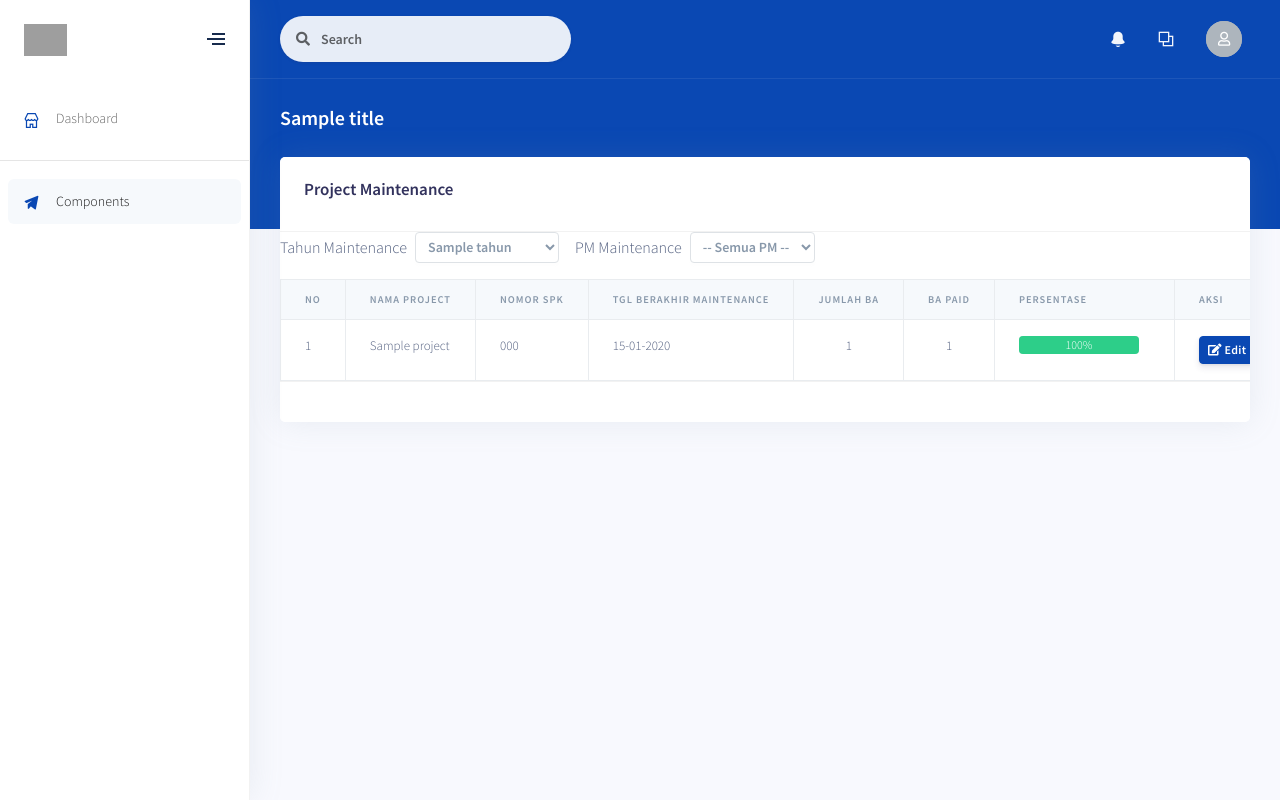
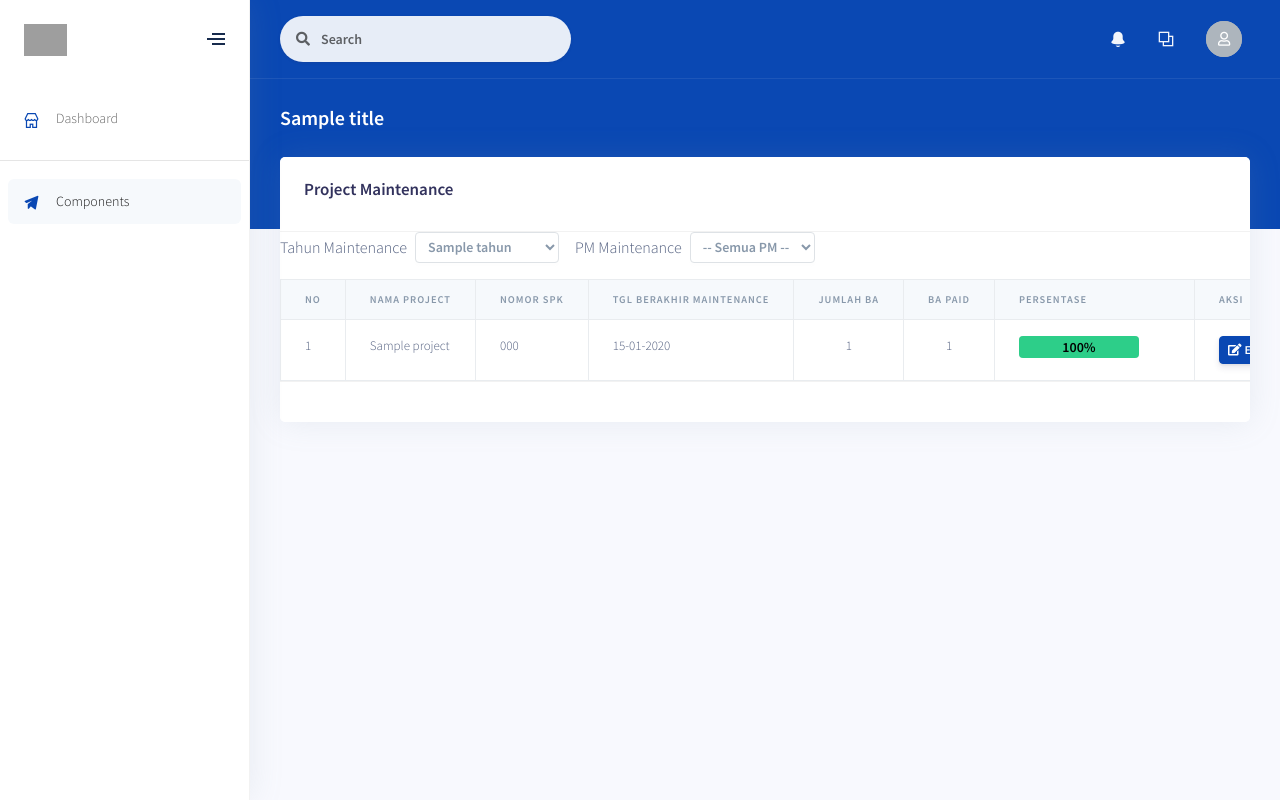
Before and after one commit to gugunbl/pmomanagement, a Laravel app: template resources/views/project/maintenance.blade.php in a window 1280 px wide. Run offline with Laravel 8, Linux system fonts and the light colour scheme; the template is opened without the code that fills it: most values are stand-ins (such as "Sample title", 1, 10 or a date in 2020); data that the repository does not hold is empty; parts of the project's set-up code (start-up, migrations or seed data) failed here and were passed over; some libraries are stand-ins or nearby versions; grey boxes are pictures that could not be loaded.

Commit message:
Update tampilan persentage maintenance

```diff
--- a/resources/views/project/maintenance.blade.php
+++ b/resources/views/project/maintenance.blade.php
@@ -80,22 +80,41 @@
 
     <tr>
         <td>{{ $projects->firstItem() + $key }}</td>
-        <td>{{ $item->nama_project }}</td>
+
+
+<td>
+    <span
+        data-toggle="tooltip"
+        data-placement="top"
+        title="{{ $item->nama_project }}"
+        style="cursor: help;"
+    >
+        {{ \Illuminate\Support\Str::limit($item->nama_project, 80) }}
+    </span>
+</td>
         <td>{{ $item->nomor_spk }}</td>
         <td>{{ \Carbon\Carbon::parse($item->tanggal_akhir_maintenance)->format('d-m-Y') }}</td>
         <td class="text-center">{{ $item->total_ba }}</td>
         <td class="text-center">{{ $item->total_paid }}</td>
-        <td style="min-width:180px">
-            <div class="progress" style="height: 18px;">
+<td style="min-width:200px">
+    <div class="progress position-relative" style="height: 22px;">
         <div class="progress-bar
             {{ $persen == 100 ? 'bg-success' : ($persen >= 50 ? 'bg-info' : 'bg-warning') }}"
             role="progressbar"
             style="width: {{ $persen }}%">
+        </div>
+
+        <span class="position-absolute w-100 text-center"
+              style="
+                font-weight: 600;
+                font-size: 14px;
+                line-height: 22px;
+                color: #000;
+              ">
             {{ $persen }}%
+        </span>
     </div>
-            </div>
-        </td>
-        <td class="text-center">
+</td>           <td class="text-center">
             <a href="{{ route('project.edit', $item->id_project) }}"
                class="btn btn-sm btn-primary">
                 <i class="fas fa-edit"></i> Edit
@@ -117,3 +136,11 @@
     </div>
 </div>
 @endsection
+
+@push('scripts')
+<script>
+    $(function () {
+        $('[data-toggle="tooltip"]').tooltip()
+    })
+</script>
+@endpush
```
Lines whose indentation alone changed are shown as unchanged.
